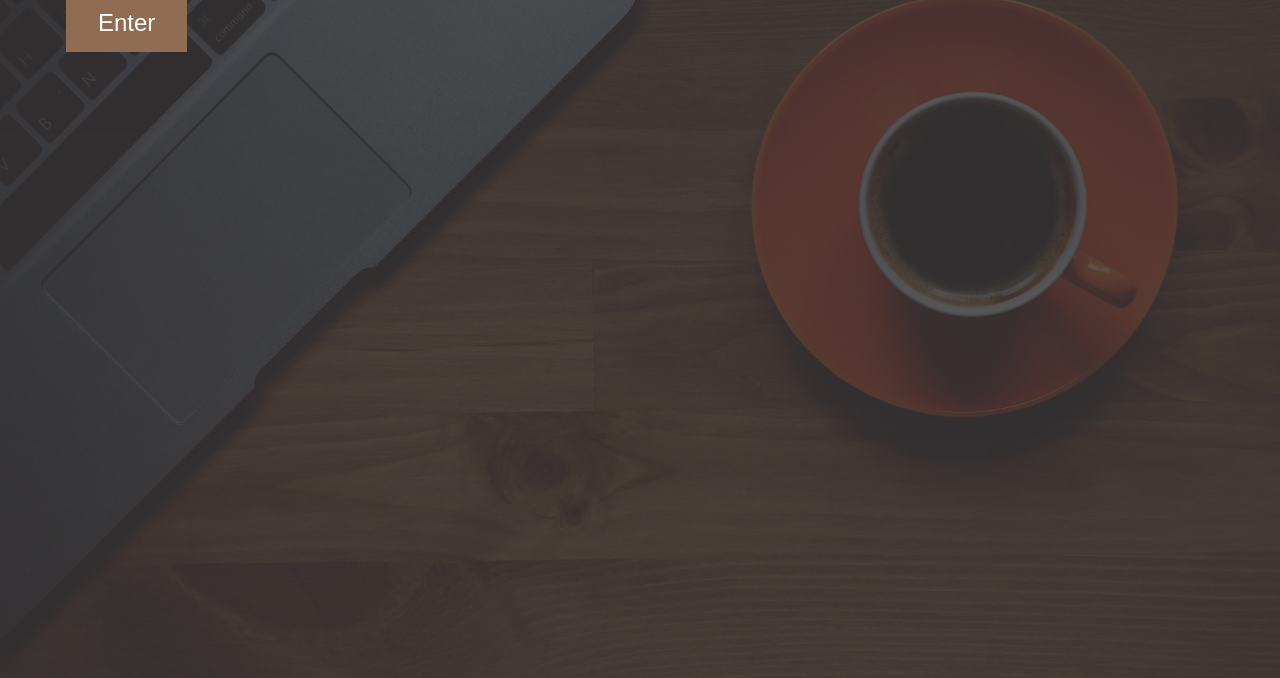
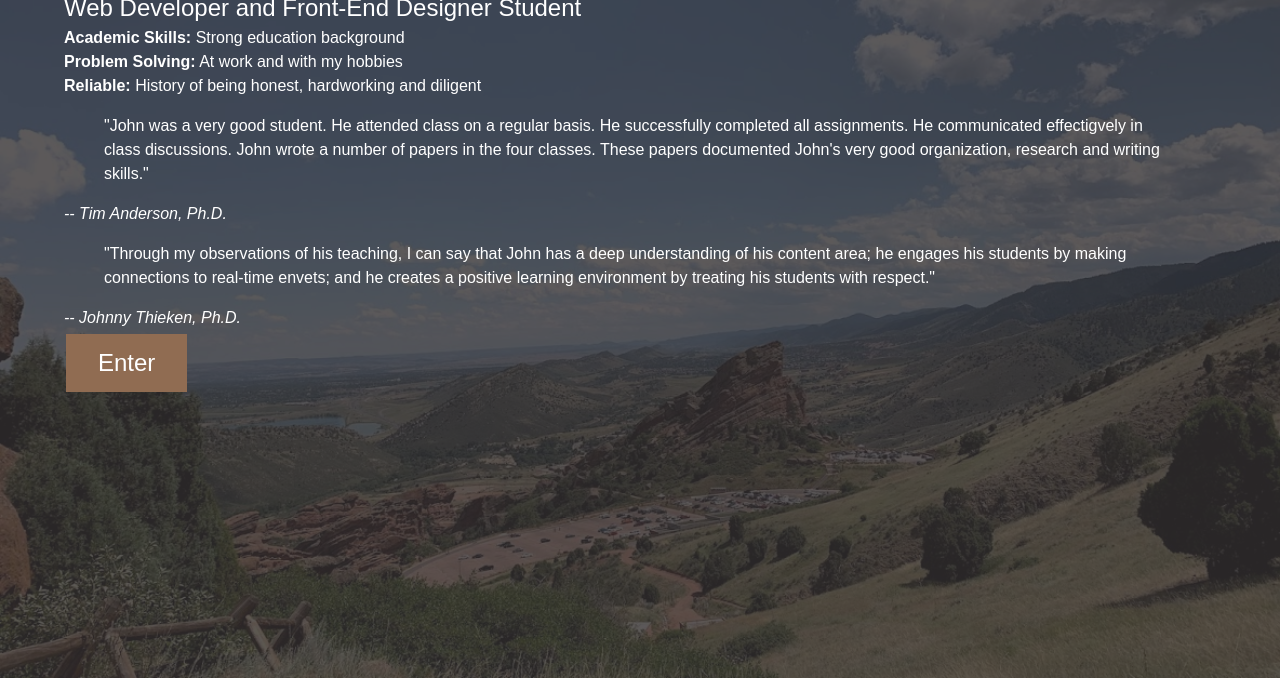
Before and after one commit to airborne17th/airborne17th.github.io, a website: page index.html in a window 1280 px wide. Shown: the part 122-800 px from the top of the page. Drawn offline with Linux system fonts and the light colour scheme; files whose address does not match are found by name.

Commit message:
Add files via upload

```diff
--- a/index.html
+++ b/index.html
@@ -28,15 +28,60 @@
   .button:hover {
     box-shadow: 0 12px 16px 0 rgba(0,0,0,0.24),0 17px 50px 0 rgba(0,0,0,0.19);
   }
+
+  ul {
+  list-style: none;
+  margin: 0;
+  padding: 0;
+  }
+
+  body#bg-img {
+    background: url(./dist/img/intro-background.jpg);
+    background-attachment: fixed;
+    background-size: cover; }
 </style>
 </head>
 
 <body id="bg-img">
 <main>
-    <h1><a href="dist/index.html">John Kyker's Digital Portfolio</a></h1>
+    <h1>John Kyker's Digital Portfolio</h1>
+    <h2>Web Developer and Front-End Designer Student</h2>
+    <div class="mid-wrapper">
+      <div class="wrapper">
+          <ul class="stats">
+              <li>
+                  <strong>Academic Skills:</strong>
+                  <span>Strong education background</span>
+              </li>
+              <li>
+                  <strong>Problem Solving:</strong>
+                  <span>At work and with my hobbies</span>
+              </li>
+              <li>
+                  <strong>Reliable:</strong>
+                  <span>History of being honest, hardworking and diligent</span>
+              </li>
+          </ul>
+      </div>
+
+      <div class="testmonial">
+          <ul class="quotes">
+              <li>
+                  <blockquote>"John was a very good student. He attended class on a regular basis. He successfully completed all assignments.
+                      He communicated effectigvely in class discussions.
+                      John wrote a number of papers in the four classes.
+                      These papers documented John's very good organization, research and writing skills."</blockquote>
+                  <cite>-- Tim Anderson, Ph.D.</cite>
+              </li>
+              <li>
+                  <blockquote>"Through my observations of his teaching, I can say that John has a deep understanding of his content area;
+                      he engages his students by making connections to real-time envets;
+                      and he creates a positive learning environment by treating his students with respect."</blockquote>
+                  <cite>-- Johnny Thieken, Ph.D.</cite>
+              </li>
+          </ul>
+      </div>
     <button class="button"><a href="dist/index.html">Enter</a></button>
 </main>
 </body>
-<script src="js/main.js"></script>
-<script src="https://kit.fontawesome.com/80c1c40743.js" crossorigin="anonymous"></script>
 </html>
```
